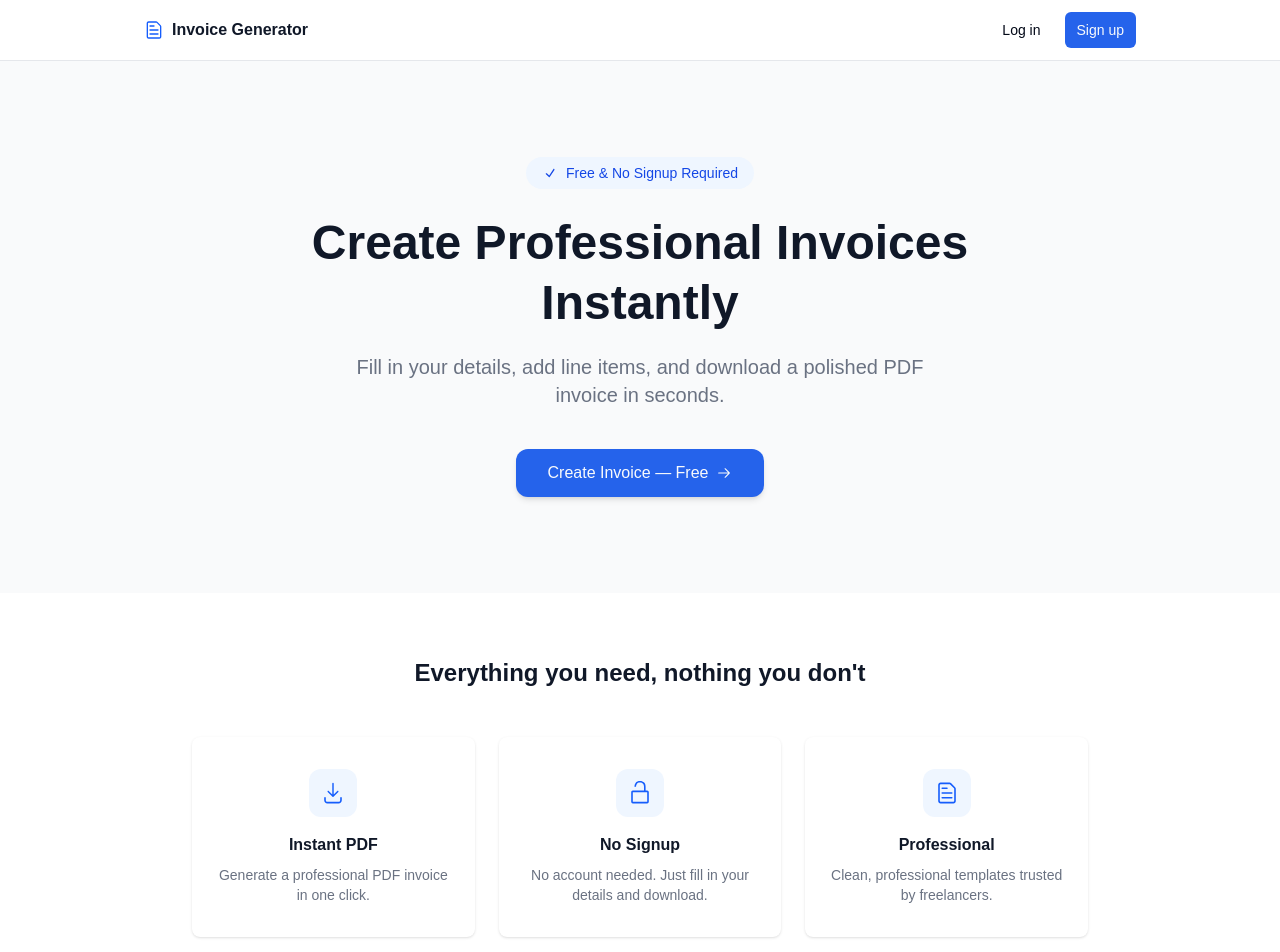
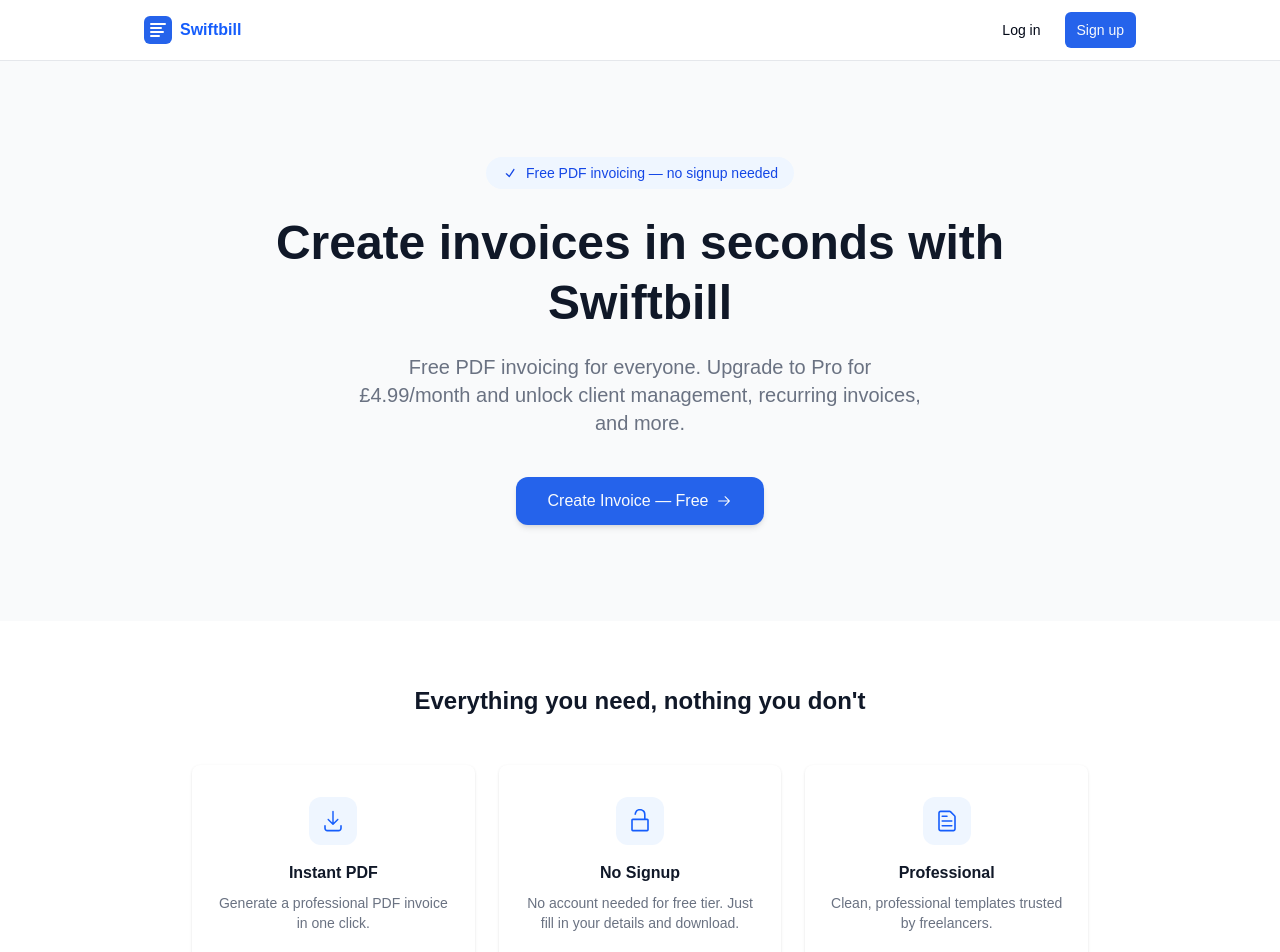
Before and after one commit to BenStaite/invoice-generator, a Next.js app: page / in a window 1280 px wide. Shown: the top 952 px of the page. Built offline with nearby package versions, Linux system fonts and the light colour scheme; no server answers.

Commit message:
5ba7c17e Rebrand to Swiftbill: new name, logo, landing page, pricing section

```diff
--- a/app/components/Header.tsx
+++ b/app/components/Header.tsx
@@ -3,7 +3,6 @@
 import Link from 'next/link'
 import { useSession, signOut } from 'next-auth/react'
 import { Button } from '@/components/ui/button'
-import { FileTextIcon } from '@radix-ui/react-icons'
 
 export function Header() {
   const { data: session, status } = useSession()
@@ -11,9 +10,12 @@ export function Header() {
   return (
     <header className="border-b border-gray-200 dark:border-gray-700 bg-white dark:bg-gray-800">
       <div className="max-w-5xl mx-auto px-4 py-3 flex items-center justify-between">
-        <Link href="/" className="flex items-center gap-2 font-semibold text-gray-900 dark:text-gray-100">
-          <FileTextIcon className="w-5 h-5 text-blue-600" />
-          Invoice Generator
+        <Link href="/" className="flex items-center gap-2 font-bold text-gray-900 dark:text-gray-100">
+          <svg width="28" height="28" viewBox="0 0 28 28" fill="none" xmlns="http://www.w3.org/2000/svg" aria-hidden="true">
+            <rect width="28" height="28" rx="6" fill="#2563eb"/>
+            <path d="M7 8h14M7 12h10M7 16h12M7 20h8" stroke="white" strokeWidth="2" strokeLinecap="round"/>
+          </svg>
+          <span className="text-blue-600">Swiftbill</span>
         </Link>
         <nav className="flex items-center gap-3">
           {status === 'loading' ? null : session ? (
--- a/app/components/InvoiceForm.tsx
+++ b/app/components/InvoiceForm.tsx
@@ -227,7 +227,7 @@ export default function InvoiceForm({ data, onChange, errors = {}, clearError }:
 
   return (
     <div className="space-y-6">
-      <h1 className="text-2xl font-bold text-gray-900 dark:text-gray-100">Invoice Generator</h1>
+      <h1 className="text-2xl font-bold text-gray-900 dark:text-gray-100">Swiftbill</h1>
 
       {/* Template & Currency */}
       <div className="grid grid-cols-2 gap-4">
--- a/app/invoice/page.tsx
+++ b/app/invoice/page.tsx
@@ -3,8 +3,8 @@ import { Suspense } from 'react'
 import InvoiceGenerator from '../components/InvoiceGenerator'
 
 export const metadata: Metadata = {
-  title: 'Create Invoice - Free Invoice Generator',
-  description: 'Fill in your details, add line items, and download a professional PDF invoice instantly. Free, no signup required.',
+  title: 'Create Invoice – Swiftbill',
+  description: 'Fill in your details, add line items, and download a professional PDF invoice instantly. Free with Swiftbill.',
   alternates: { canonical: '/invoice' },
 }
 
--- a/app/layout.tsx
+++ b/app/layout.tsx
@@ -15,22 +15,22 @@ const geistMono = Geist_Mono({
 });
 
 export const metadata: Metadata = {
-  title: "Free Invoice Generator - Instant PDF, No Signup",
-  description: "Create professional invoices in seconds. Fill in your details, add line items, and download a PDF instantly. Free, no signup required.",
-  metadataBase: new URL("https://invoicegenerator.tools"), // TODO: confirm final production domain
+  title: "Swiftbill",
+  description: "Create and send professional invoices with Swiftbill",
+  metadataBase: new URL("https://swiftbill.app"),
   alternates: { canonical: '/' },
   openGraph: {
-    title: "Free Invoice Generator - Instant PDF, No Signup",
-    description: "Create professional invoices in seconds. Fill in your details, add line items, and download a PDF instantly. Free, no signup required.",
+    title: "Swiftbill – Professional Invoicing",
+    description: "Create and send professional invoices with Swiftbill. Free PDF invoicing, Pro tier for £4.99/month.",
     type: "website",
-    url: "https://invoicegenerator.tools",
-    siteName: "Free Invoice Generator",
+    url: "https://swiftbill.app",
+    siteName: "Swiftbill",
     images: ['/opengraph-image'],
   },
   twitter: {
     card: "summary_large_image",
-    title: "Free Invoice Generator - Instant PDF, No Signup",
-    description: "Create professional invoices in seconds. Free, no signup required.",
+    title: "Swiftbill – Professional Invoicing",
+    description: "Create and send professional invoices with Swiftbill. Free PDF invoicing, Pro tier for £4.99/month.",
     images: ['/opengraph-image'],
   },
 };
--- a/app/opengraph-image.tsx
+++ b/app/opengraph-image.tsx
@@ -1,7 +1,7 @@
 import { ImageResponse } from 'next/og'
 
 export const runtime = 'edge'
-export const alt = 'Free Invoice Generator - Instant PDF, No Signup'
+export const alt = 'Swiftbill – Professional Invoicing'
 export const size = { width: 1200, height: 630 }
 export const contentType = 'image/png'
 
@@ -21,11 +21,11 @@ export default async function Image() {
           fontFamily: 'sans-serif',
         }}
       >
-        <div style={{ fontSize: 80, fontWeight: 700, color: '#1e293b', marginBottom: 24 }}>
-          📄 Free Invoice Generator
+        <div style={{ fontSize: 80, fontWeight: 700, color: '#2563eb', marginBottom: 24 }}>
+          Swiftbill
         </div>
         <div style={{ fontSize: 36, color: '#64748b' }}>
-          Instant PDF · No Signup Required · 100% Free
+          Professional Invoicing · Free PDF · Pro from £4.99/mo
         </div>
       </div>
     ),
--- a/app/page.tsx
+++ b/app/page.tsx
@@ -11,22 +11,22 @@ import {
 } from "@radix-ui/react-icons";
 
 export const metadata: Metadata = {
-  title: "Free Invoice Generator - Instant PDF, No Signup",
+  title: "Swiftbill – Create Professional Invoices",
   description:
-    "Create professional invoices in seconds. Fill in your details, add line items, and download a PDF instantly. Free, no signup required.",
+    "Create and send professional invoices with Swiftbill. Free PDF invoicing with Pro tier for £4.99/month.",
   openGraph: {
-    title: "Free Invoice Generator - Instant PDF, No Signup",
+    title: "Swiftbill – Create Professional Invoices",
     description:
-      "Create professional invoices in seconds. Fill in your details, add line items, and download a PDF instantly. Free, no signup required.",
+      "Create and send professional invoices with Swiftbill. Free PDF invoicing with Pro tier for £4.99/month.",
     type: "website",
-    url: "https://invoicegenerator.app",
-    siteName: "Free Invoice Generator",
+    url: "https://swiftbill.app",
+    siteName: "Swiftbill",
   },
   twitter: {
     card: "summary_large_image",
-    title: "Free Invoice Generator - Instant PDF, No Signup",
+    title: "Swiftbill – Create Professional Invoices",
     description:
-      "Create professional invoices in seconds. Free, no signup required.",
+      "Create and send professional invoices with Swiftbill. Free PDF invoicing with Pro tier for £4.99/month.",
   },
 };
 
@@ -34,23 +34,37 @@ export default function LandingPage() {
   const jsonLd = {
     "@context": "https://schema.org",
     "@type": "WebApplication",
-    name: "Free Invoice Generator",
-    url: "https://invoicegenerator.app",
+    name: "Swiftbill",
+    url: "https://swiftbill.app",
     description:
-      "Create professional invoices in seconds. Fill in your details, add line items, and download a PDF instantly. Free, no signup required.",
+      "Create and send professional invoices with Swiftbill. Free PDF invoicing with Pro tier for £4.99/month.",
     applicationCategory: "BusinessApplication",
     operatingSystem: "All",
-    offers: {
-      "@type": "Offer",
-      price: "0",
-      priceCurrency: "USD",
-    },
+    offers: [
+      {
+        "@type": "Offer",
+        price: "0",
+        priceCurrency: "GBP",
+        name: "Free",
+      },
+      {
+        "@type": "Offer",
+        price: "4.99",
+        priceCurrency: "GBP",
+        name: "Pro",
+      },
+    ],
     featureList: [
       "Instant PDF download",
       "No signup required",
       "Professional invoice templates",
       "Line item management",
       "Automatic totals",
+      "Save invoices",
+      "Manage clients",
+      "Recurring invoices",
+      "Email reminders",
+      "Revenue dashboard",
     ],
   };
 
@@ -66,14 +80,13 @@ export default function LandingPage() {
           <div className="max-w-3xl mx-auto">
             <div className="inline-flex items-center gap-2 bg-blue-50 text-blue-700 text-sm font-medium px-4 py-1.5 rounded-full mb-6">
               <CheckIcon className="w-4 h-4" />
-              Free &amp; No Signup Required
+              Free PDF invoicing — no signup needed
             </div>
             <h1 className="text-5xl font-bold text-gray-900 dark:text-gray-100 mb-5 leading-tight">
-              Create Professional Invoices Instantly
+              Create invoices in seconds with Swiftbill
             </h1>
             <p className="text-xl text-gray-500 mb-10 max-w-xl mx-auto">
-              Fill in your details, add line items, and download a polished PDF
-              invoice in seconds.
+              Free PDF invoicing for everyone. Upgrade to Pro for £4.99/month and unlock client management, recurring invoices, and more.
             </p>
             <Button asChild size="lg" className="text-base px-8 py-6 rounded-xl shadow-md">
               <Link href="/invoice" className="inline-flex items-center gap-2">
@@ -109,7 +122,7 @@ export default function LandingPage() {
                   </div>
                   <h3 className="font-semibold text-gray-900 dark:text-gray-100 mb-2">No Signup</h3>
                   <p className="text-gray-500 text-sm">
-                    No account needed. Just fill in your details and download.
+                    No account needed for free tier. Just fill in your details and download.
                   </p>
                 </CardContent>
               </Card>
@@ -146,7 +159,7 @@ export default function LandingPage() {
                     <p className="text-gray-500 text-sm mb-4">No account needed</p>
                     <div className="flex items-end gap-1">
                       <span className="text-4xl font-bold text-gray-900 dark:text-gray-100">£0</span>
-                      <span className="text-gray-500 mb-1">/ forever</span>
+                      <span className="text-gray-500 mb-1">/ mo</span>
                     </div>
                   </div>
                   <ul className="space-y-3 mb-8 flex-1">
@@ -178,7 +191,7 @@ export default function LandingPage() {
                     </div>
                   </div>
                   <ul className="space-y-3 mb-8 flex-1">
-                    {["Save invoices", "Manage clients", "Recurring invoices", "Email reminders", "Revenue dashboard"].map((feature) => (
+                    {["Everything in Free", "Save invoices", "Manage clients", "Recurring invoices", "Email reminders", "Revenue dashboard"].map((feature) => (
                       <li key={feature} className="flex items-center gap-2 text-sm text-gray-600 dark:text-gray-300">
                         <CheckIcon className="w-4 h-4 text-blue-600 flex-shrink-0" />
                         {feature}
@@ -210,7 +223,7 @@ export default function LandingPage() {
         </section>
 
         <footer className="py-8 text-center text-gray-400 text-sm border-t border-gray-100 dark:border-gray-700">
-          Free Invoice Generator — No signup required
+          Swiftbill — Professional invoicing, free to start
         </footer>
       </main>
     </>
--- a/app/sitemap.ts
+++ b/app/sitemap.ts
@@ -3,13 +3,13 @@ import { MetadataRoute } from 'next'
 export default function sitemap(): MetadataRoute.Sitemap {
   return [
     {
-      url: 'https://invoicegenerator.tools', // TODO: confirm final production domain
+      url: 'https://swiftbill.app', // TODO: confirm final production domain
       lastModified: new Date(),
       changeFrequency: 'monthly',
       priority: 1,
     },
     {
-      url: 'https://invoicegenerator.tools/invoice',
+      url: 'https://swiftbill.app/invoice',
       lastModified: new Date(),
       changeFrequency: 'monthly',
       priority: 0.8,
--- /dev/null
+++ b/components/SwiftbillLogo.tsx
@@ -0,0 +1,31 @@
+import React from 'react'
+
+interface SwiftbillLogoProps {
+  className?: string
+  width?: number
+  height?: number
+}
+
+export function SwiftbillLogo({ className, width = 120, height = 28 }: SwiftbillLogoProps) {
+  return (
+    <svg
+      width={width}
+      height={height}
+      viewBox="0 0 120 28"
+      fill="none"
+      xmlns="http://www.w3.org/2000/svg"
+      className={className}
+      aria-label="Swiftbill"
+    >
+      {/* Icon mark */}
+      <rect width="28" height="28" rx="6" fill="#2563eb" />
+      <path d="M7 8h14M7 12h10M7 16h12M7 20h8" stroke="white" strokeWidth="2" strokeLinecap="round" />
+      {/* Wordmark */}
+      <text x="34" y="20" fontFamily="sans-serif" fontWeight="700" fontSize="16" fill="#2563eb">
+        Swiftbill
+      </text>
+    </svg>
+  )
+}
+
+export default SwiftbillLogo
```
Also changed, not shown: public/robots.txt.
